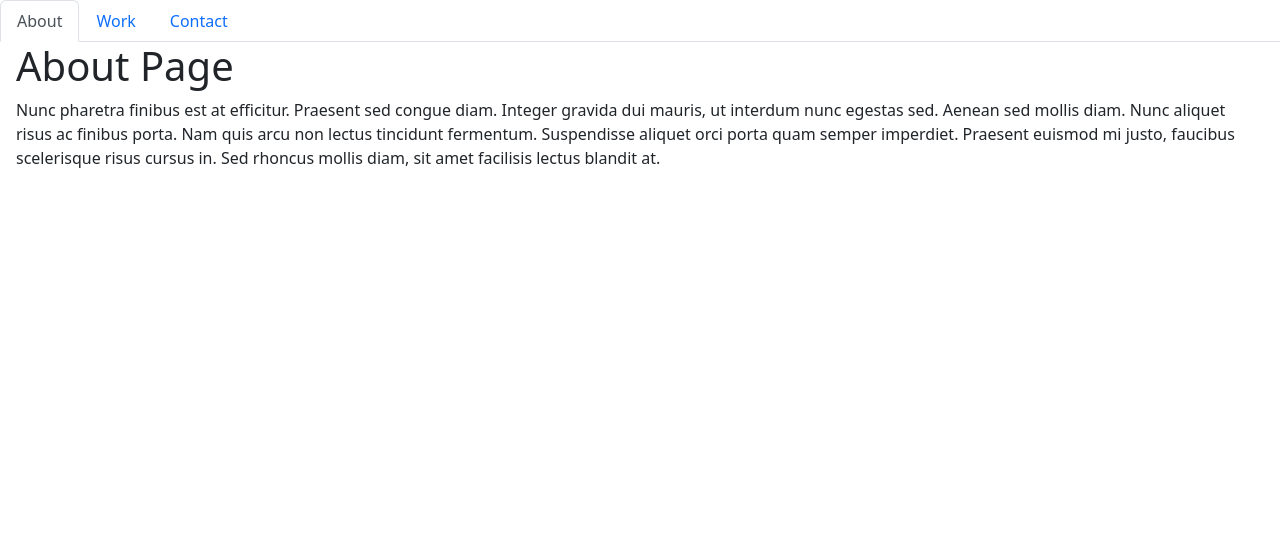
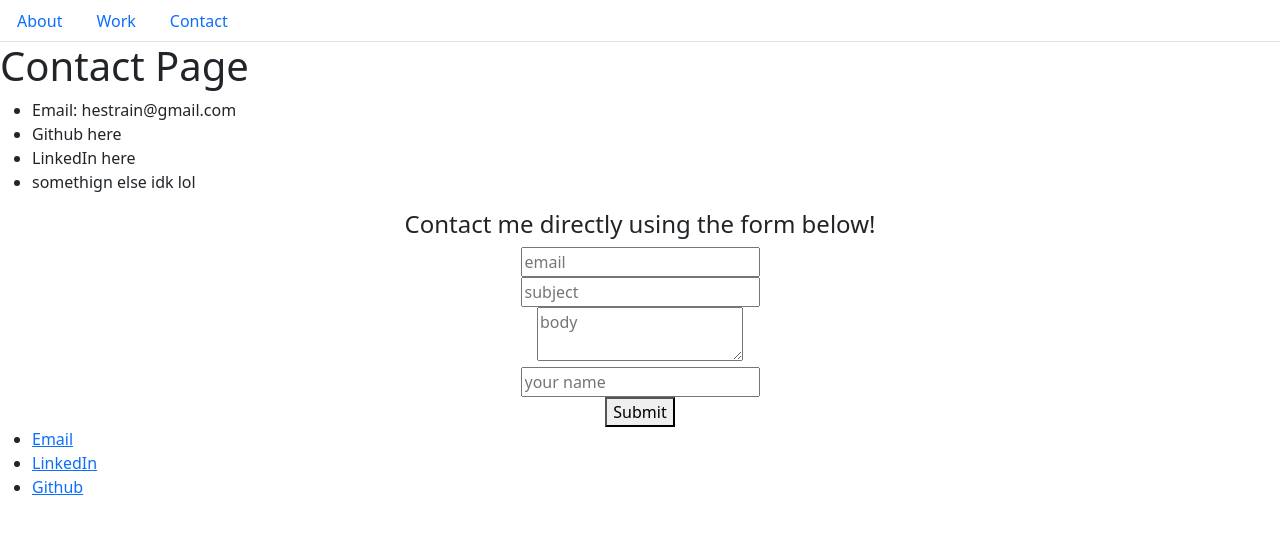
Before and after one commit to hestrain/August-Portfolio, a React (Vite) app: page /contact in a window 1280 px wide. Shown: the top 534 px of the page. Built offline with nearby package versions, Linux system fonts and the light colour scheme.

Commit message:
functioning but ugly! Adding formatting now

```diff
--- a/index.html
+++ b/index.html
@@ -5,6 +5,12 @@
     <link rel="icon" type="image/svg+xml" href="/vite.svg" />
     <meta name="viewport" content="width=device-width, initial-scale=1.0" />
     <title>Conditional Rendering</title>
+    <link
+  rel="stylesheet"
+  href="https://cdn.jsdelivr.net/npm/bootstrap@5.3.2/dist/css/bootstrap.min.css"
+  integrity="sha384-T3c6CoIi6uLrA9TneNEoa7RxnatzjcDSCmG1MXxSR1GAsXEV/Dwwykc2MPK8M2HN"
+  crossorigin="anonymous"
+/>
   </head>
   <body>
     <div id="root"></div>
--- a/package.json
+++ b/package.json
@@ -11,9 +11,11 @@
     "preview": "vite preview"
   },
   "dependencies": {
-    "bootstrap": "^5.2.3",
+    "bootstrap": "^5.3.3",
     "react": "^18.2.0",
-    "react-dom": "^18.2.0"
+    "react-bootstrap": "^2.10.4",
+    "react-dom": "^18.2.0",
+    "react-router-dom": "^6.26.1"
   },
   "devDependencies": {
     "@types/react": "^18.0.28",
--- a/src/App.jsx
+++ b/src/App.jsx
@@ -1,5 +1,17 @@
-import PortfolioContainer from "./components/PortfolioContainer";
+import React from 'react';
+import NavTabs from './components/NavTabs';
+import Footer from './components/Footer';
+import { Outlet} from 'react-router-dom';
+import 'bootstrap/dist/css/bootstrap.min.css';
 
-const App = () => <PortfolioContainer />;
+const App = () => {
+  return (
+    <>
+    <NavTabs />
+    <Outlet />
+    <Footer />
+    </>
+  )
+}
 
-export default App;
+export default App
--- /dev/null
+++ b/src/components/Footer.jsx
@@ -0,0 +1,33 @@
+// TODO: Add a comment explaining how we are able to extract the key value pairs from props
+
+function Footer({ currentPage, handlePageChange }) {
+  return (
+    <footer>
+    <ul className="">
+    <li className="footer-item">
+        <a
+          href="mailto:hestrain@gmail.com"
+        >
+          Email
+        </a>
+      </li>
+      <li className="footer-item">
+        <a
+          href="www.linkedin.com/hestrtain"
+        >
+          LinkedIn
+        </a>
+      </li>
+      <li className="footer-item">
+        <a
+          href="www.github.com/hestrtain"
+        >
+          Github
+        </a>
+      </li>
+    </ul>
+    </footer>
+  );
+}
+
+export default Footer;
--- a/src/components/NavTabs.jsx
+++ b/src/components/NavTabs.jsx
@@ -1,40 +1,24 @@
-// TODO: Add a comment explaining how we are able to extract the key value pairs from props
+import { Link } from 'react-router-dom';
+import 'bootstrap/dist/css/bootstrap.min.css';
 
-function NavTabs({ currentPage, handlePageChange }) {
+
+function NavTabs() {
   return (
     <ul className="nav nav-tabs">
       <li className="nav-item">
-        <a
-          href="#about"
-          onClick={() => handlePageChange('About')}
-          //  TODO: Add a comment explaining what this logic is doing
-
-          className={currentPage === 'About' ? 'nav-link active' : 'nav-link'}
-        >
+      <Link className="nav-link" to="/about">
           About
-        </a>
+        </Link>
       </li>
       <li className="nav-item">
-        <a
-          href="#Work"
-          onClick={() => handlePageChange('Work')}
-          //  TODO: Add a comment explaining what this logic is doing
-
-          className={currentPage === 'Work' ? 'nav-link active' : 'nav-link'}
-        >
+      <Link className="nav-link" to="/work">
           Work
-        </a>
+        </Link>
       </li>
       <li className="nav-item">
-        <a
-          href="#contact"
-          //  TODO: Add a comment explaining what this logic is doing
-
-          onClick={() => handlePageChange('Contact')}
-          className={currentPage === 'Contact' ? 'nav-link active' : 'nav-link'}
-        >
+      <Link className="nav-link" to="/contact">
           Contact
-        </a>
+        </Link>
       </li>
     </ul>
   );
--- a/src/components/PortfolioContainer.jsx
+++ /dev/null
@@ -1,33 +0,0 @@
-import { useState } from 'react';
-import NavTabs from './NavTabs';
-import About from './pages/About';
-import Blog from './pages/Work';
-import Contact from './pages/Contact';
-
-export default function PortfolioContainer() {
-  const [currentPage, setCurrentPage] = useState('About');
-
-  // TODO: Add a comment describing the functionality of this method
-  const renderPage = () => {
-    if (currentPage === 'About') {
-      return <About />;
-    }
-    if (currentPage === 'Work') {
-      return <Blog />;
-    }
-    return <Contact />;
-  };
-
-  const handlePageChange = (page) => setCurrentPage(page);
-
-  return (
-    <div>
-      {/* // TODO: Add a comment describing what we are passing as props */}
-      {/* passinf in the current page and the handlepagechange */}
-      <NavTabs currentPage={currentPage} handlePageChange={handlePageChange} />
-      {/* // TODO: Add a comment explaining what is happening on the following line */}
-      {/* // addomg the main content og the page into the main */}
-      <main className="mx-3">{renderPage()}</main>
-    </div>
-  );
-}
--- a/src/components/pages/Work.jsx
+++ b/src/components/pages/Work.jsx
@@ -1,27 +1,41 @@
+import 'bootstrap/dist/css/bootstrap.min.css';
+
 export default function Work() {
   return (
     <div>
       <h1>Work Page</h1>
       <div className="container">
+        <div className="row">
+          <div className="col">
+            {" "}
             <div className="card">
               <h3>Work 1</h3>
-          <img src="../images/landscape-placeholder-svgrepo-com.svg"></img>{" "}
+              <img src="/./src/components/images/landscape-placeholder-svgrepo-com.svg"></img>{" "}
               <p>description</p>
             </div>
+          </div>
+          <div className="col">
+            {" "}
             <div className="card">
               <h3>Work 2</h3>
-          <img src="../images/landscape-placeholder-svgrepo-com.svg"></img>
+              <img src="/./src/components/images/landscape-placeholder-svgrepo-com.svg"></img>{" "}
               <p>description</p>
             </div>
+          </div>
+          <div className="row w-100"></div>
+          <div className="col">
+            {" "}
             <div className="card">
               <h3>Work 3</h3>
-          <img src="../images/landscape-placeholder-svgrepo-com.svg"></img>{" "}
+              <img src="/./src/components/images/landscape-placeholder-svgrepo-com.svg"></img>{" "}
+              <p>description</p>
+            </div>{" "}
+            <div className="card">
+              <h3>Work 3</h3>
+              <img src="/./src/components/images/landscape-placeholder-svgrepo-com.svg"></img>{" "}
               <p>description</p>
             </div>
-        <div className="card">
-          <h3>Work 4</h3>
-          <img src="../images/landscape-placeholder-svgrepo-com.svg"></img>{" "}
-          <p>description</p>
+          </div>
         </div>
       </div>
     </div>
--- a/src/components/pages/form/index.jsx
+++ b/src/components/pages/form/index.jsx
@@ -9,6 +9,7 @@ function Form() {
   const [email, setEmail] = useState("");
   const [subject, setSubject] = useState("");
   const [body, setBody] = useState("");
+  const [username, setUsername] = useState("");
   const [errorMessage, setErrorMessage] = useState("");
 
   const handleInputChange = (e) => {
@@ -26,6 +27,8 @@ function Form() {
       setSubject(inputValue);
     } else if (inputType === "body") {
       setBody(inputValue);
+    } else if (inputType === "username") {
+      setUsername(inputValue);
     }
   };
 
@@ -40,8 +43,8 @@ function Form() {
       return;
       // Then we check to see if the password is not valid. If so, we set an error message regarding the password.
     }
-    if (!subject || !body) {
-      setErrorMessage(`Please include both a subject and a body`);
+    if (!subject || !body || !username) {
+      setErrorMessage(`Please include a subject, a body, and your name`);
       return;
     }
 
@@ -50,12 +53,13 @@ function Form() {
     // TODO: Set the password back to an empty string after the user clicks submit
     setBody("");
     setEmail("");
-    alert(`Thanks for emailing me, ${email}`);
+    setUsername("");
+    alert(`Thanks for emailing me, ${username}`);
   };
 
   return (
     <div className="container text-center">
-      <h4>Contact me directly {email}</h4>
+      <h4>Contact me directly using the form below!</h4>
       <form className="form" onSubmit={handleFormSubmit}>
         <input
           value={email}
@@ -81,6 +85,14 @@ function Form() {
           placeholder="body"
         />{" "}
         <br></br>
+        <input
+          value={username}
+          name="username"
+          onChange={handleInputChange}
+          type="text"
+          placeholder="your name"
+        />{" "}
+        <br></br>
         <button type="submit">Submit</button>
       </form>
       {errorMessage && (
--- a/src/main.jsx
+++ b/src/main.jsx
@@ -1,5 +1,37 @@
-import ReactDOM from 'react-dom/client';
+import { createBrowserRouter, RouterProvider } from 'react-router-dom';
+import ReactDOM from 'react-dom/client'
+
+import 'bootstrap/dist/css/bootstrap.min.css'
+
 import App from './App';
-import 'bootstrap/dist/css/bootstrap.min.css';
+import Contact from './components/pages/Contact';
+import About from './components/pages/About';
+import Work from './components/pages/Work';
 
-ReactDOM.createRoot(document.getElementById('root')).render(<App />);
+// Define the accessible routes, and which components respond to which URL
+const router = createBrowserRouter([
+  {
+    path: '/',
+    element: <App />,
+    errorElement: <Error />,
+    children: [
+      {
+        index: true,
+        path: '/about',
+        element: <About />,
+      },
+      {
+        path: '/work',
+        element: <Work />,
+      },
+      {
+        path: '/contact',
+        element: <Contact />,
+      },
+    ],
+  },
+]);
+
+ReactDOM.createRoot(document.getElementById('root')).render(
+  <RouterProvider router={router} />
+);
```
Also changed, not shown: src/components/images/HEATHER.png (added), 1 other file (tests, documents, lock files or other folders). Lines whose indentation alone changed are shown as unchanged.
